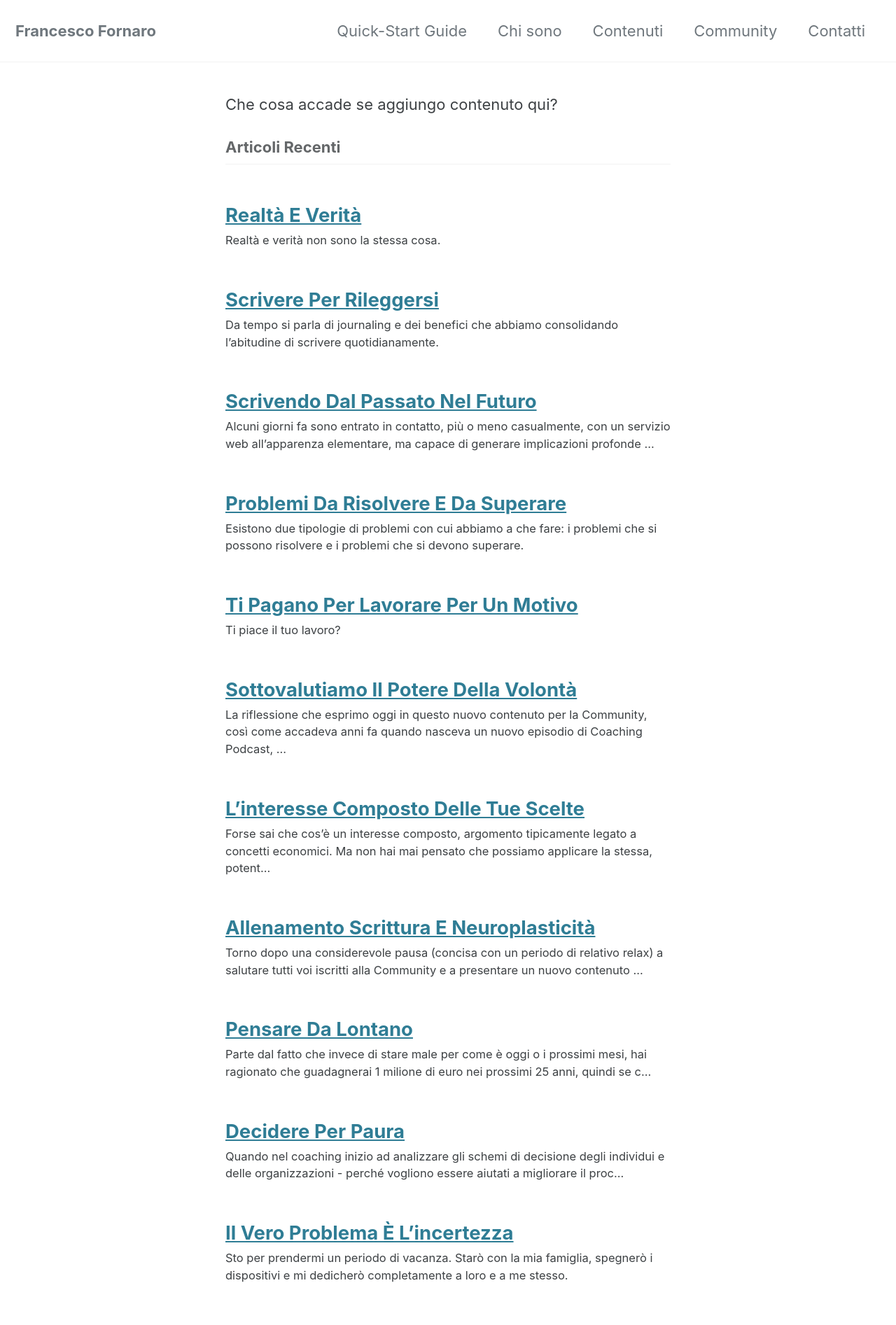
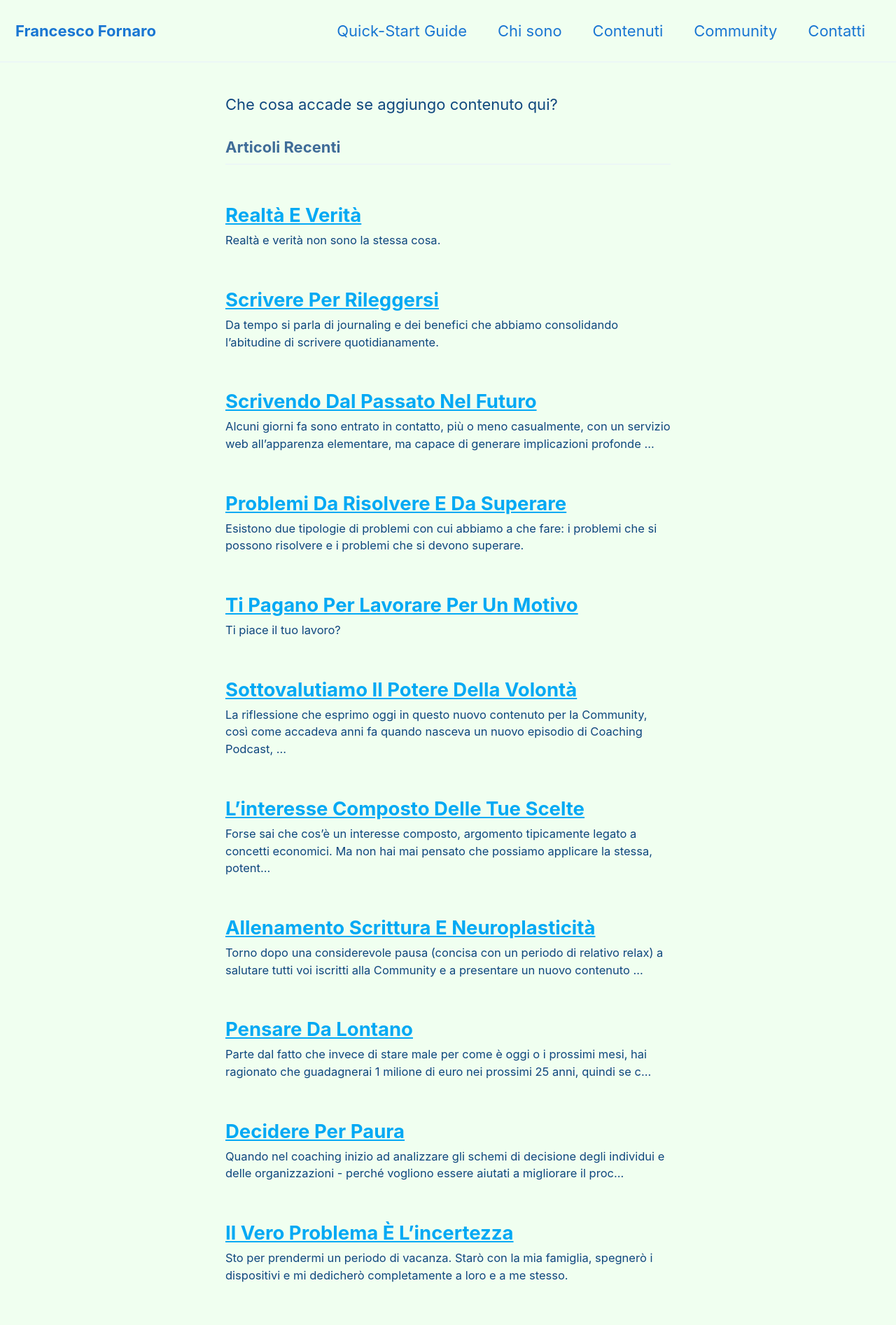
Before and after one commit to FrancescoFornaro/FrancescoFornaro.com, a Jekyll site: the page built from index.md, in a window 1280 px wide. Shown: the top 1893 px of the page at 70% size. Built offline with Jekyll 4.4.1, drawn with Linux system fonts in a browser that asks for light colours; cached includes are drawn as plain includes; the list of posts is cut into pages by our own code.

Commit message:
Vari aggiornamenti

```diff
--- a/_config.yml
+++ b/_config.yml
@@ -12,7 +12,7 @@
 
 # theme                  : "minimal-mistakes-jekyll"
 remote_theme           : "mmistakes/minimal-mistakes"
-minimal_mistakes_skin  : "default" # "air", "aqua", "contrast", "dark", "dirt", "neon", "mint", "plum", "sunrise"
+minimal_mistakes_skin  : "aqua" # "air", "default", "contrast", "dark", "dirt", "neon", "mint", "plum", "sunrise"
 
 # Site Settings
 locale                   : "it-IT"
```
